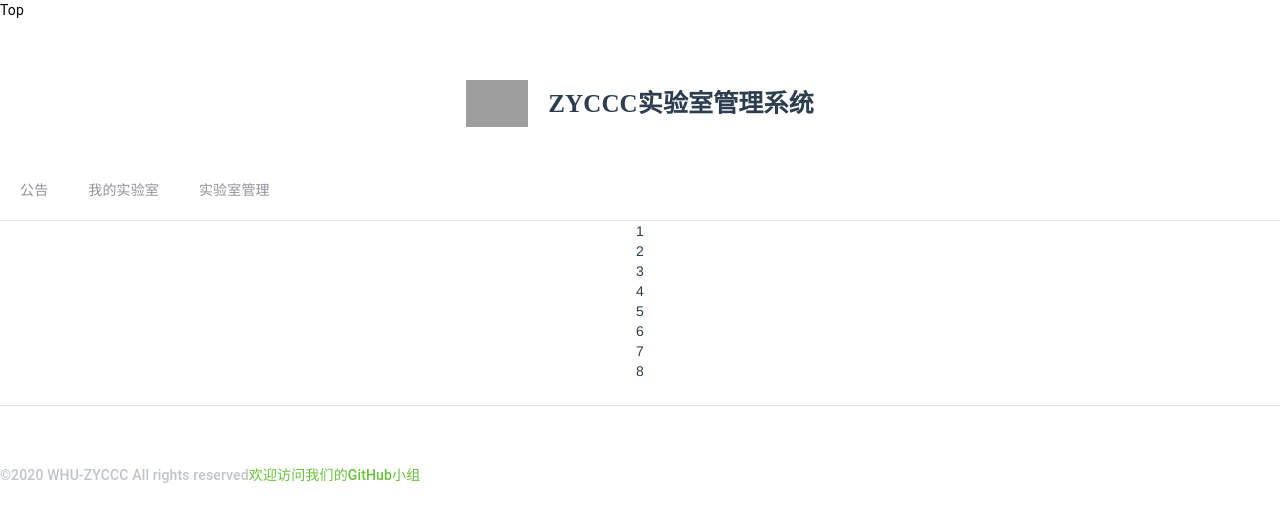
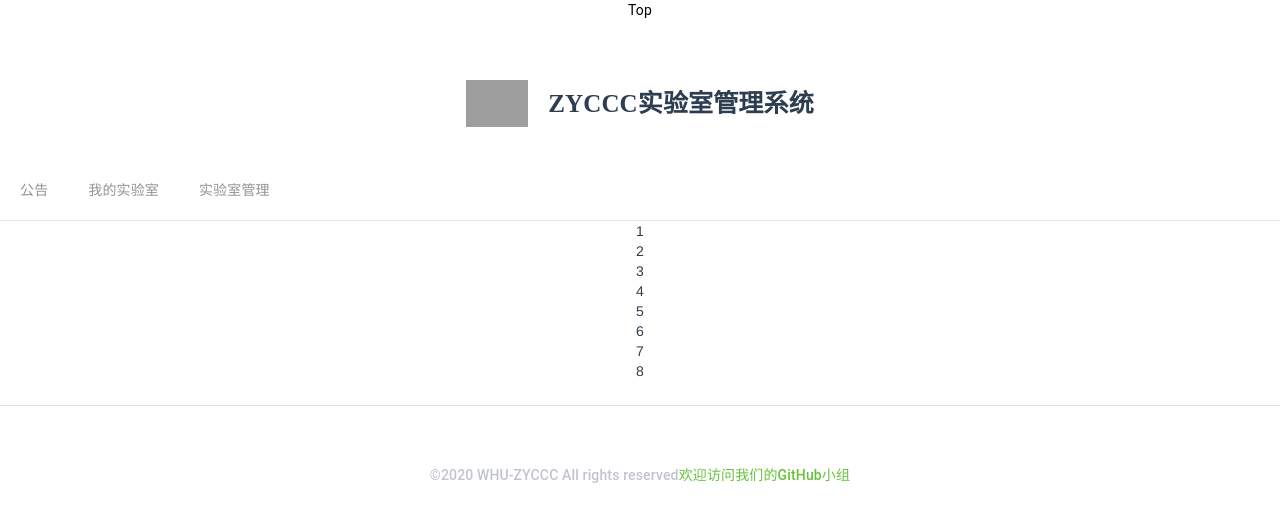
Before and after one commit to WHU-ZYCCC/ZYCCC-Frontend, a Vue app in the folder frontend/: page /#/ in a window 1280 px wide. Shown: the top 522 px of the page. Built offline with nearby package versions, Linux system fonts and the light colour scheme; grey boxes are pictures that could not be loaded.

Commit message:
顶栏底部栏居中

```diff
--- a/frontend/src/components/BottomAbout.vue
+++ b/frontend/src/components/BottomAbout.vue
@@ -1,6 +1,6 @@
 <template>
     <div style="width:100%">
-      <div class="ButtomAbout2" >
+      <div class="ButtomAbout" >
         <p>&nbsp;</p>
         <el-link disabled>©2020 WHU-ZYCCC All rights reserved</el-link>
         <el-link type="success" href="https://github.com/WHU-ZYCCC">欢迎访问我们的GitHub小组</el-link>
@@ -15,5 +15,7 @@ export default {
 </script>
 
 <style scoped>
-
+.ButtomAbout{
+  text-align: center;
+}
 </style>
--- a/frontend/src/components/TopBar.vue
+++ b/frontend/src/components/TopBar.vue
@@ -1,5 +1,5 @@
 <template>
-    <div>
+    <div class="TopBar">
       Top
     </div>
 </template>
@@ -12,5 +12,7 @@ export default {
 </script>
 
 <style scoped>
-
+.TopBar{
+  text-align: center;
+}
 </style>
```
